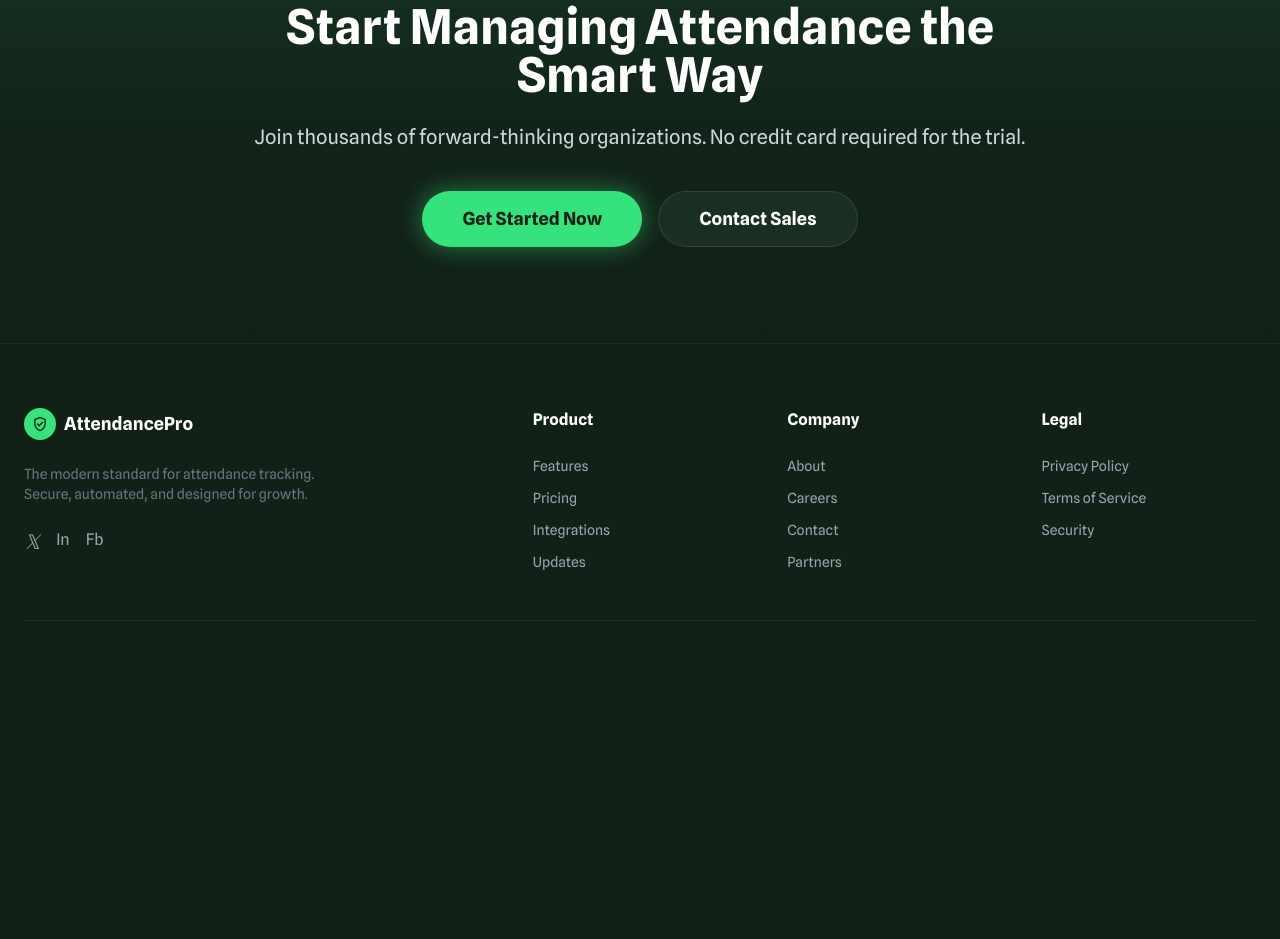
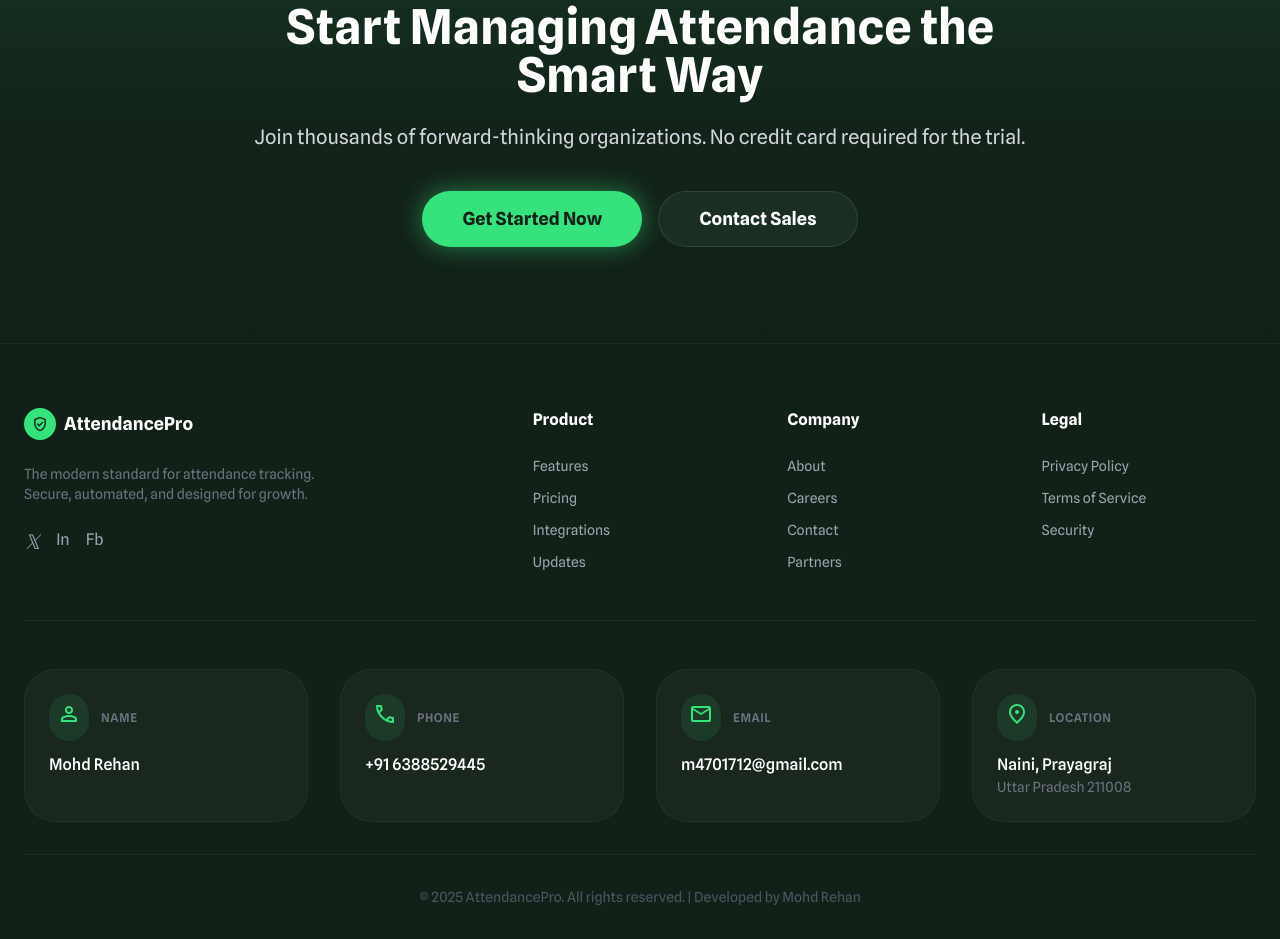
Before and after one commit to MVPAlok/-AttendancePro, a plain HTML site: page index.html in a window 1280 px wide. Shown: the part 4875-5814 px from the top of the page. Before the commit the page ends 5560 px from the top, so only its background shows below. Drawn offline with nearby package versions, Linux system fonts and the light colour scheme.

Commit message:
footer update

```diff
--- a/index.html
+++ b/index.html
@@ -675,7 +675,62 @@
 </ul>
 </div>
 </div>
-<div class="border-t border-white/5 pt-8 text-center text-gray-600 text-sm">
+<div class="border-t border-white/5 pt-12">
+            <!-- Contact Information Section -->
+            <div class="grid grid-cols-1 md:grid-cols-2 lg:grid-cols-4 gap-8 mb-8">
+              <!-- Name -->
+              <div class="glass-card p-6 rounded-xl hover:bg-primary/5 transition-all duration-300">
+                <div class="flex items-center gap-3 mb-3">
+                  <div class="p-2 bg-primary/10 rounded-lg">
+                    <span class="material-symbols-outlined text-primary">person</span>
+                  </div>
+                  <span class="text-gray-500 text-xs uppercase font-semibold tracking-wider">Name</span>
+                </div>
+                <p class="text-white font-medium">Mohd Rehan</p>
+              </div>
+
+              <!-- Phone -->
+              <div class="glass-card p-6 rounded-xl hover:bg-primary/5 transition-all duration-300">
+                <div class="flex items-center gap-3 mb-3">
+                  <div class="p-2 bg-primary/10 rounded-lg">
+                    <span class="material-symbols-outlined text-primary">phone</span>
+                  </div>
+                  <span class="text-gray-500 text-xs uppercase font-semibold tracking-wider">Phone</span>
+                </div>
+                <a href="tel:6388529445" class="text-white font-medium hover:text-primary transition-colors">
+                  +91 6388529445
+                </a>
+              </div>
+
+              <!-- Email -->
+              <div class="glass-card p-6 rounded-xl hover:bg-primary/5 transition-all duration-300">
+                <div class="flex items-center gap-3 mb-3">
+                  <div class="p-2 bg-primary/10 rounded-lg">
+                    <span class="material-symbols-outlined text-primary">mail</span>
+                  </div>
+                  <span class="text-gray-500 text-xs uppercase font-semibold tracking-wider">Email</span>
+                </div>
+                <a href="mailto:m4701712@gmail.com" class="text-white font-medium hover:text-primary transition-colors break-all">
+                  m4701712@gmail.com
+                </a>
+              </div>
+
+              <!-- Address -->
+              <div class="glass-card p-6 rounded-xl hover:bg-primary/5 transition-all duration-300">
+                <div class="flex items-center gap-3 mb-3">
+                  <div class="p-2 bg-primary/10 rounded-lg">
+                    <span class="material-symbols-outlined text-primary">location_on</span>
+                  </div>
+                  <span class="text-gray-500 text-xs uppercase font-semibold tracking-wider">Location</span>
+                </div>
+                <p class="text-white font-medium">Naini, Prayagraj</p>
+                <p class="text-gray-500 text-sm">Uttar Pradesh 211008</p>
+              </div>
+            </div>
+
+            <!-- Bottom divider and copyright -->
+            <div class="text-center text-gray-600 text-sm pt-8 border-t border-white/5">
+              <p>&copy; 2025 AttendancePro. All rights reserved. | Developed by Mohd Rehan</p>
             </div>
         </div>
     </div>
```
